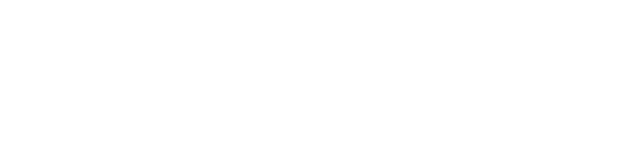
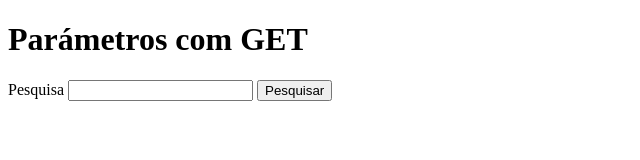
Before and after one commit to BerdayesVanessa/Exercicio-aula-7-html, a plain HTML site: page index.html in a window 1280 px wide. Shown: the whole page, without its empty margins (0-640 px from the left). Drawn offline with Linux system fonts and the light colour scheme.

Commit message:
Formulario de pesquisa

```diff
--- a/index.html
+++ b/index.html
@@ -7,6 +7,13 @@
     <title>Exercicio aula 7</title>
 </head>
 <body>
+    <h1>Parámetros com GET</h1>
+    <form action="https://www.google.com/search" method="GET">
+    <label>
+        Pesquisa
+        <input type="search" name="q">
+    </label>
 
+    <button type="submit"> Pesquisar</button>
 </body>
 </html>
```
